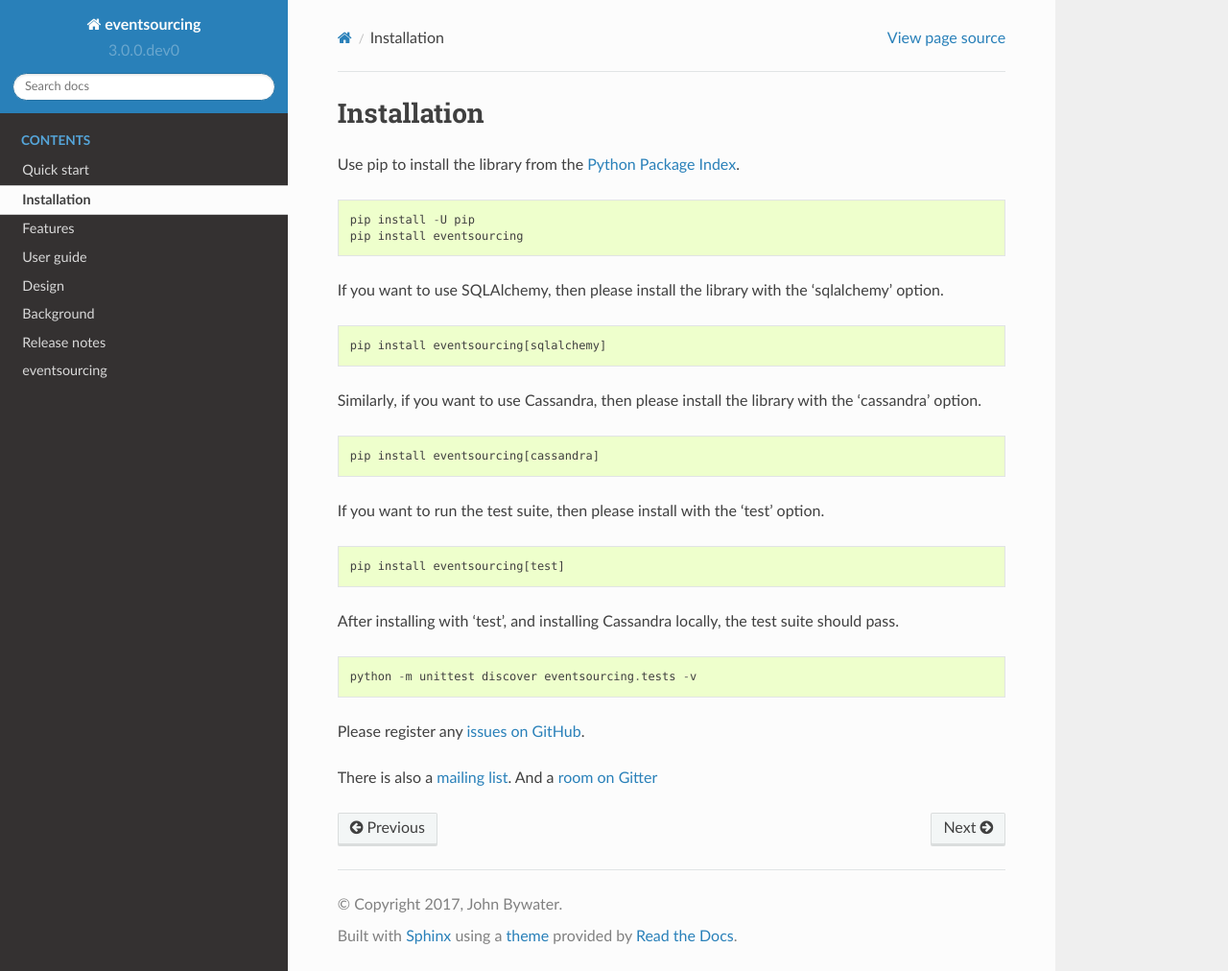
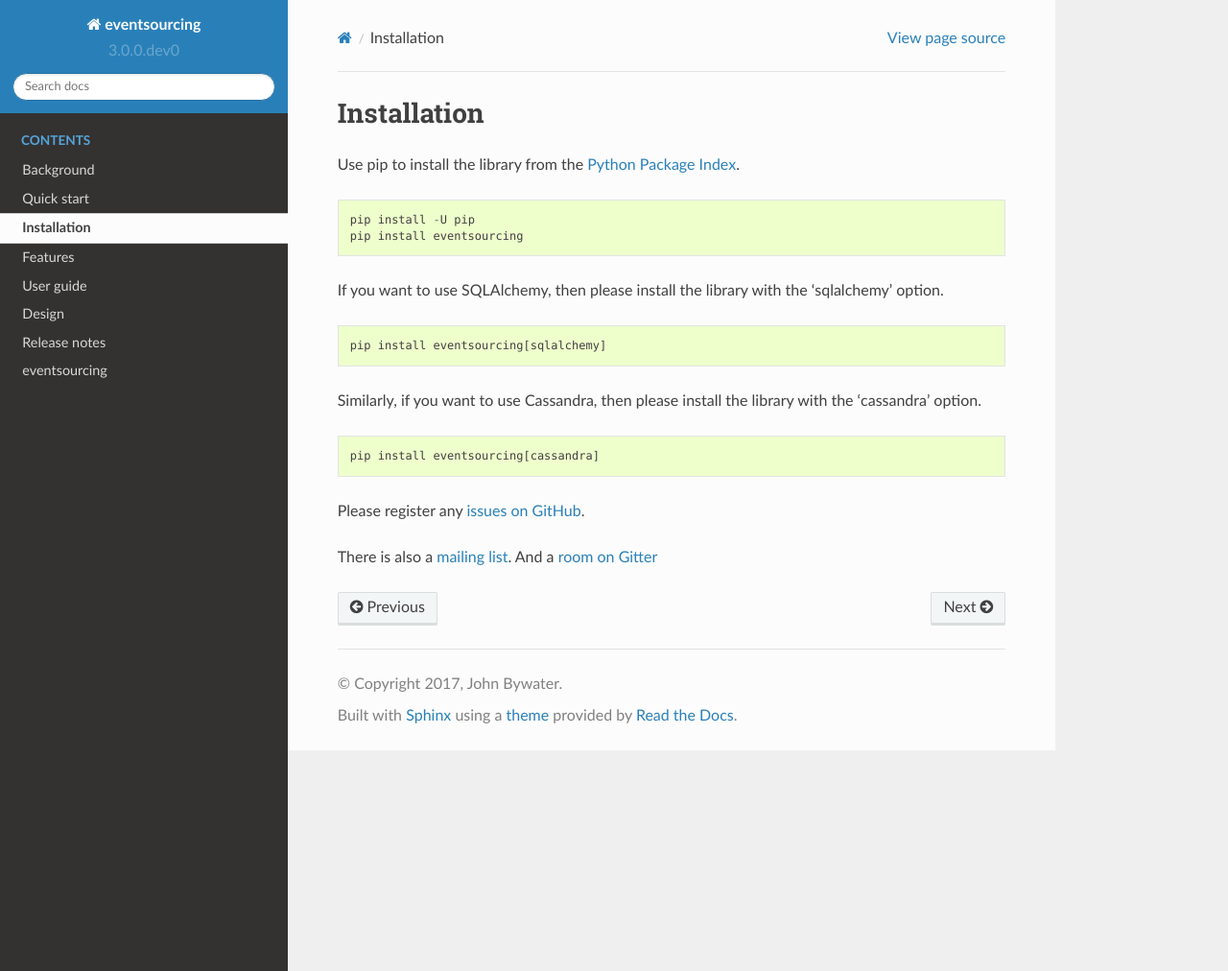
Before and after one commit to pyeventsourcing/eventsourcing, a Sphinx documentation site: the page built from docs/topics/installing.rst, in a window 1280 px wide and 1012 px high. Shown: the whole window at 96% size. Built offline with Sphinx 7.4.7 and the Read the Docs theme 2.0.0, drawn with Linux system fonts in a browser that asks for light colours.

Commit message:
Removed instructions in install guide about testing.
Reordered index page, to put background page first
after overview, as it was originally.

```diff
--- a/docs/index.rst
+++ b/docs/index.rst
@@ -30,12 +30,12 @@ Please `register your issues, questions, and requests
    :maxdepth: 2
    :caption: Contents
 
+   topics/background
    topics/quick_start
    topics/installing
    topics/features
    topics/user_guide/index
    topics/design
-   topics/background
    topics/release_notes
 
 
--- a/docs/topics/installing.rst
+++ b/docs/topics/installing.rst
@@ -10,11 +10,13 @@ Use pip to install the library from the
     pip install -U pip
     pip install eventsourcing
 
+
 If you want to use SQLAlchemy, then please install the library  with the 'sqlalchemy' option.
 
 ::
 
     pip install eventsourcing[sqlalchemy]
+
 
 Similarly, if you want to use Cassandra, then please install the library with the
 'cassandra' option.
@@ -23,18 +25,6 @@ Similarly, if you want to use Cassandra, then please install the library with th
 
     pip install eventsourcing[cassandra]
 
-If you want to run the test suite, then please install with the 'test' option.
-
-::
-
-    pip install eventsourcing[test]
-
-After installing with 'test', and installing Cassandra locally, the test
-suite should pass.
-
-::
-
-    python -m unittest discover eventsourcing.tests -v
 
 Please register any `issues on
 GitHub <https://github.com/johnbywater/eventsourcing/issues>`__.
```
